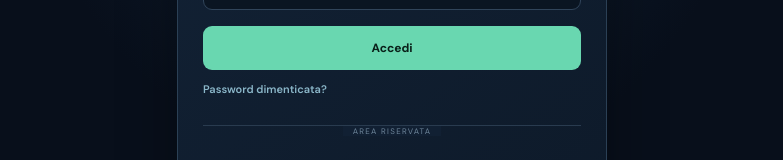
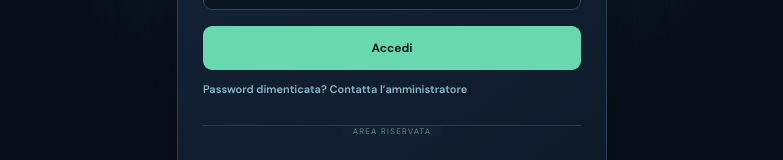
Before and after one commit to gcarusosnc-crypto/caruso-supermercati, a plain HTML site: page web/index.html in a window 1280 px wide. Shown: the part 411-571 px from the top of the page, without its empty margins (248-1031 px from the left). Drawn offline with Linux system fonts and the light colour scheme; a script that the page names is missing.

Commit message:
Switch CarusoAgent access creation to temporary passwords

```diff
--- a/web/index.html
+++ b/web/index.html
@@ -12,7 +12,7 @@
  <div class="auth-card">
   <p class="eyebrow">AREA RISERVATA</p><h1>Accesso CarusoAgent</h1><p class="auth-sub">Entra per consultare gli incassi aggiornati dei punti vendita.</p>
   <form id="login-form"><label>Email</label><input id="email" type="email" autocomplete="username" value="carusosnc@gmail.com" required><label>Password</label><input id="password" type="password" autocomplete="current-password" placeholder="La tua password" required><button class="primary-btn" type="submit">Accedi</button></form>
-  <button id="forgot-password" class="text-btn" type="button">Password dimenticata?</button>
+  <button id="forgot-password" class="text-btn" type="button">Password dimenticata? Contatta l’amministratore</button>
   <section id="user-password-setup" hidden>
    <div class="auth-divider"><span>IMPOSTA LA TUA PASSWORD</span></div>
    <p class="auth-sub" id="user-password-help">Scegli una password personale per accedere a CarusoAgent.</p>
@@ -49,7 +49,7 @@
 <article class="store-card" data-store="VUI77"><div class="store-symbol">04</div><div class="store-info"><strong>Viale Unità d’Italia 77</strong><span>PC2 · Casse 1 e 2</span></div><div class="store-value"><strong>—</strong><small>—</small></div></article>
 </section>
 <section id="admin-panel" class="admin-panel" hidden><div class="section-heading admin-heading"><div><p class="eyebrow">GESTIONE ACCESSI</p><h2>Utenti autorizzati</h2></div><span class="store-count">ADMIN</span></div>
-<form id="invite-form" class="invite-form"><input id="invite-email" type="email" placeholder="email del nuovo utente" required><select id="invite-role"><option value="viewer">Operatore · sola lettura</option><option value="admin">Amministratore</option></select><button class="primary-btn" type="submit">Invita utente</button></form><div id="users-list" class="users-list"></div></section>
+<form id="invite-form" class="invite-form"><input id="invite-email" type="email" placeholder="email del nuovo utente" required><select id="invite-role"><option value="viewer">Operatore · sola lettura</option><option value="admin">Amministratore</option></select><button class="primary-btn" type="submit">Crea account e genera password temporanea</button></form><div id="users-list" class="users-list"></div></section>
 <div class="account-bar"><span id="signed-user"></span><button id="logout-btn" class="text-btn" type="button">Esci</button></div>
 <p class="footnote">CARUSOAGENT <span>·</span> MONITORAGGIO INCASSI</p>
 </main>
```
